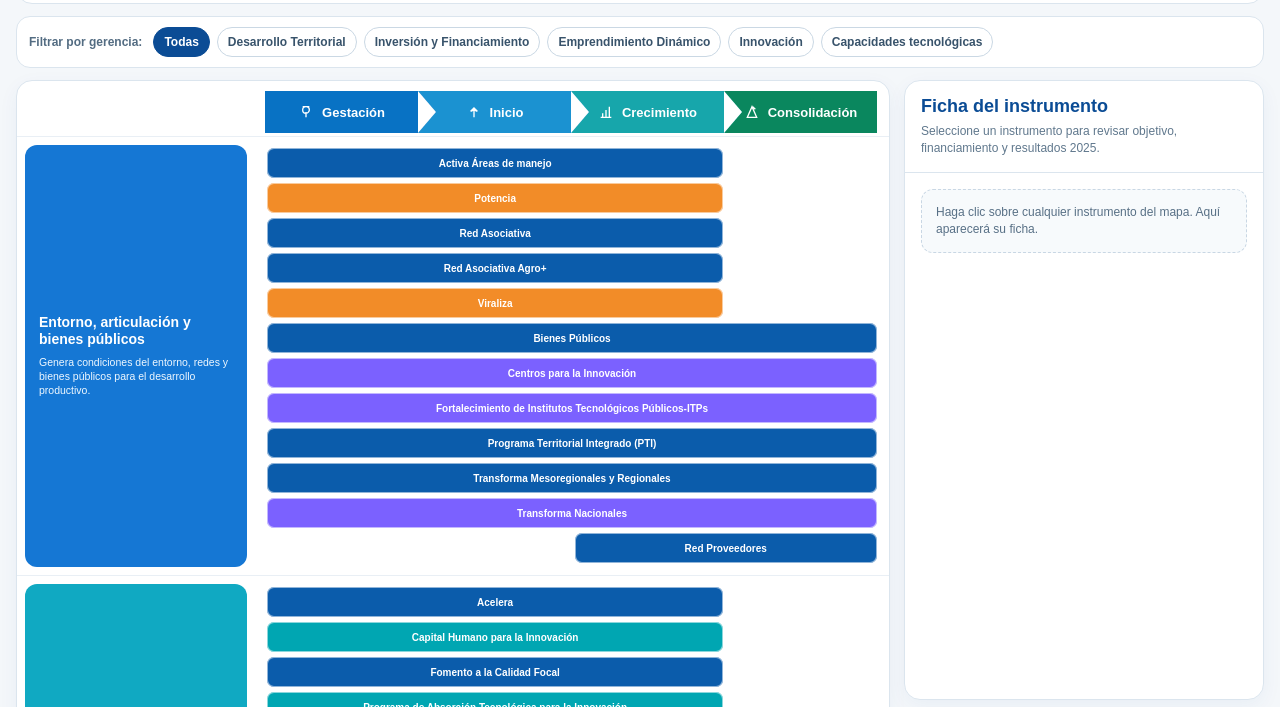
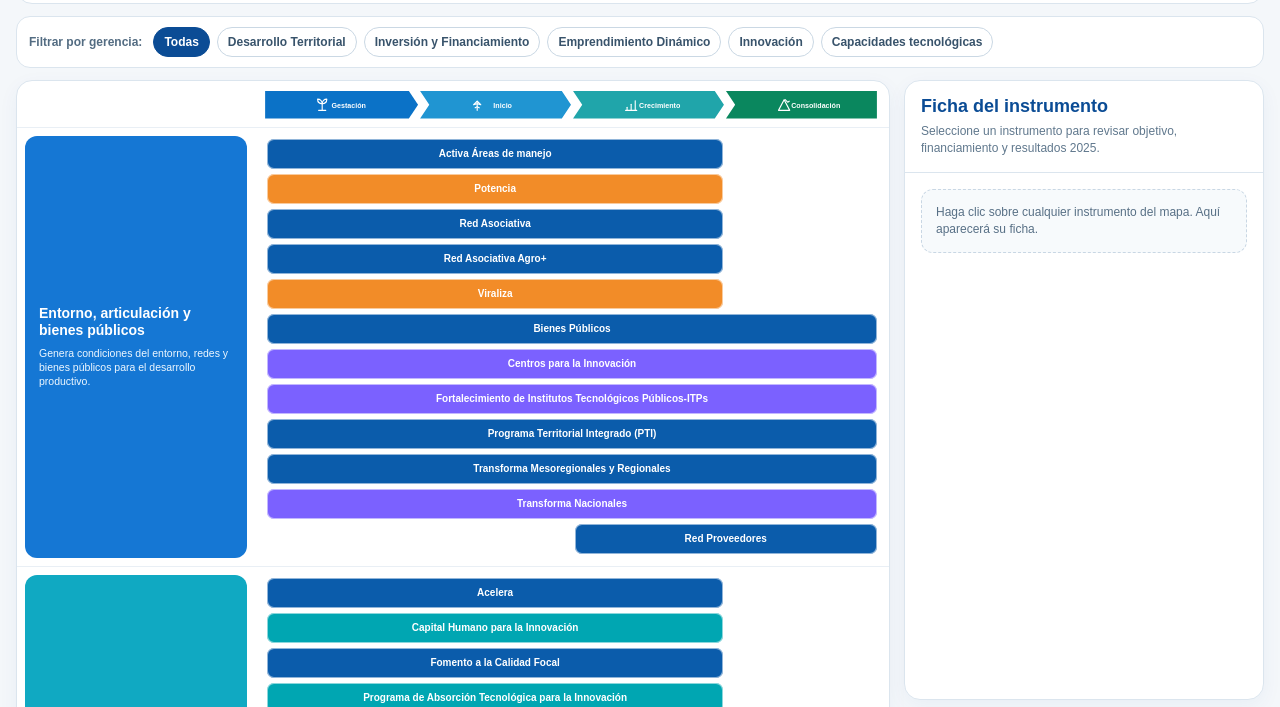
Before and after one commit to EstrategiaCorfo/mapa-instrumentos-corfo, a plain HTML site: page index.html in a window 1280 px wide. Shown: the part 93-800 px from the top of the page. Drawn offline with Linux system fonts and the light colour scheme.

Commit message:
Corrige franja de etapas y la muestra arriba y abajo

```diff
--- a/index.html
+++ b/index.html
@@ -17,12 +17,11 @@
 .chip.active{background:#0b4c95;color:#fff;border-color:#0b4c95}
 .layout{display:grid;grid-template-columns:minmax(0,1fr) 360px;gap:14px;align-items:start}
 .mapcard,.side{background:#fff;border:1px solid var(--line);border-radius:16px;box-shadow:0 6px 20px rgba(11,76,149,.05)}.mapcard{overflow:hidden}
-.stagebar{display:grid;grid-template-columns:repeat(4,1fr);margin:10px 12px 3px 248px;height:42px}
-.stage{position:relative;color:#fff;display:flex;align-items:center;justify-content:center;gap:8px;font-size:13px;font-weight:700}
-.stage:not(:last-child)::after{content:"";position:absolute;right:-18px;top:0;border-top:21px solid transparent;border-bottom:21px solid transparent;border-left:18px solid currentColor;z-index:3}
-.stage:not(:first-child)::before{content:"";position:absolute;left:0;top:0;border-top:21px solid transparent;border-bottom:21px solid transparent;border-left:18px solid #fff;z-index:4}
-.stage span{position:relative;z-index:5}.s1{background:#0872c4;color:#0872c4}.s2{background:#1b92d1;color:#1b92d1}.s3{background:#17a6ab;color:#17a6ab}.s4{background:#0a875e;color:#0a875e}
-.stage b{color:#fff;position:relative;z-index:6;display:flex;gap:8px;align-items:center}.stage svg{width:16px;height:16px;stroke:#fff;fill:none;stroke-width:2}
+.stagebar-shell{margin:10px 12px 8px 248px}
+.stagebar-shell.bottom{margin-top:8px;margin-bottom:12px}
+.stagebar-svg{display:block;width:100%;height:auto;max-height:54px}
+.stagebar-svg .label{fill:#fff;font:700 14px Arial,Helvetica,sans-serif}
+.stagebar-svg .icon{fill:none;stroke:#fff;stroke-width:2.2;stroke-linecap:round;stroke-linejoin:round}
 .benefit-row{display:grid;grid-template-columns:238px minmax(0,1fr);border-top:1px solid #e9eff5}
 .benefit-label{margin:8px;border-radius:12px;color:#fff;padding:14px;display:flex;align-items:center;min-height:96px}.benefit-label h3{margin:0;font-size:14px;line-height:1.2}.benefit-label p{margin:7px 0 0;font-size:10.5px;line-height:1.35;color:#eff8ff}
 .benefit-grid{display:grid;grid-template-columns:repeat(4,minmax(0,1fr));grid-auto-rows:30px;gap:5px;padding:11px 12px 12px}
@@ -36,7 +35,7 @@
 .kpititle{margin:13px 0 7px;font-size:10px;font-weight:700;text-transform:uppercase;color:#5d7489}.kpis{display:grid;grid-template-columns:repeat(3,1fr);gap:6px}.kpi{background:#f5f8fb;border:1px solid #e0e8f0;border-radius:9px;text-align:center;padding:8px 5px}.kpi span{display:block;font-size:9px;color:#657d91}.kpi strong{display:block;font-size:16px;margin-top:3px}
 .obj{margin-top:12px;border:1px solid #e3ebf2;border-radius:11px;padding:11px;background:#fcfdfe}.obj b{font-size:10.5px;color:#526a80}.obj p{font-size:11px;line-height:1.45;color:#36516a;margin:6px 0 0;max-height:180px;overflow:auto}
 .kv{display:grid;grid-template-columns:78px 1fr;gap:6px 9px;border-top:1px solid #e6edf3;margin-top:12px;padding-top:11px;font-size:11px}.k{font-weight:700;color:#667e92}
-@media(max-width:1180px){.layout{grid-template-columns:1fr}.side{position:relative;top:0}}@media(max-width:760px){.stagebar{margin-left:10px}.benefit-row{grid-template-columns:1fr}.benefit-label{min-height:auto}.legend{grid-template-columns:1fr}}
+@media(max-width:1180px){.layout{grid-template-columns:1fr}.side{position:relative;top:0}}@media(max-width:760px){.stagebar-shell{margin-left:10px}.benefit-row{grid-template-columns:1fr}.benefit-label{min-height:auto}.legend{grid-template-columns:1fr}}
 </style>
 </head>
 <body>
@@ -45,13 +44,81 @@
 <nav class="toolbar" id="filters"><strong>Filtrar por gerencia:</strong></nav>
 <div class="layout">
 <main class="mapcard">
-<div class="stagebar">
-<div class="stage s1"><b><svg viewBox="0 0 24 24"><path d="M12 20v-8M7 4h10M12 4c4 0 5 3 5 5s-2 5-5 5-5-2-5-5 1-5 5-5Z"/></svg>Gestación</b></div>
-<div class="stage s2"><b><svg viewBox="0 0 24 24"><path d="M12 20V6M12 6l5 5-5-2-5 2 5-5Z"/></svg>Inicio</b></div>
-<div class="stage s3"><b><svg viewBox="0 0 24 24"><path d="M4 20h16M7 20v-6M12 20V9M17 20V4"/></svg>Crecimiento</b></div>
-<div class="stage s4"><b><svg viewBox="0 0 24 24"><path d="m5 20 7-16 7 16H5ZM13 4l4 4"/></svg>Consolidación</b></div>
+<div class="stagebar-shell">
+<svg class="stagebar-svg" viewBox="0 0 1200 54" role="img" aria-label="Etapas: Gestación, Inicio, Crecimiento y Consolidación">
+  <polygon points="0,0 282,0 300,27 282,54 0,54" fill="#0B72C7"/>
+  <polygon points="304,0 582,0 600,27 582,54 304,54 322,27" fill="#2095D2"/>
+  <polygon points="604,0 882,0 900,27 882,54 604,54 622,27" fill="#20A5AA"/>
+  <polygon points="904,0 1200,0 1200,54 904,54 922,27" fill="#0A875E"/>
+
+  <g class="icon" transform="translate(112 27)">
+    <path d="M0 10V-2"/>
+    <path d="M0-2c-6 0-9-4-9-9 5 0 9 3 9 9Z"/>
+    <path d="M0-2c6 0 9-4 9-9-5 0-9 3-9 9Z"/>
+    <path d="M-7 11H7"/>
+  </g>
+  <text class="label" x="164" y="33" text-anchor="middle">Gestación</text>
+
+  <g class="icon" transform="translate(416 27)">
+    <path d="M0 11V-7"/>
+    <path d="M0-7 7 0 0-2-7 0Z"/>
+    <path d="M-4 6 0 4 4 6"/>
+  </g>
+  <text class="label" x="466" y="33" text-anchor="middle">Inicio</text>
+
+  <g class="icon" transform="translate(718 27)">
+    <path d="M-11 11H11"/>
+    <path d="M-8 11V5"/>
+    <path d="M0 11V-1"/>
+    <path d="M8 11V-8"/>
+  </g>
+  <text class="label" x="774" y="33" text-anchor="middle">Crecimiento</text>
+
+  <g class="icon" transform="translate(1018 27)">
+    <path d="M-11 11 0-10 11 11Z"/>
+    <path d="M2-10 7-5 10-7"/>
+  </g>
+  <text class="label" x="1080" y="33" text-anchor="middle">Consolidación</text>
+</svg>
 </div>
 <div id="map"></div>
+<div class="stagebar-shell bottom">
+<svg class="stagebar-svg" viewBox="0 0 1200 54" role="img" aria-label="Etapas: Gestación, Inicio, Crecimiento y Consolidación">
+  <polygon points="0,0 282,0 300,27 282,54 0,54" fill="#0B72C7"/>
+  <polygon points="304,0 582,0 600,27 582,54 304,54 322,27" fill="#2095D2"/>
+  <polygon points="604,0 882,0 900,27 882,54 604,54 622,27" fill="#20A5AA"/>
+  <polygon points="904,0 1200,0 1200,54 904,54 922,27" fill="#0A875E"/>
+
+  <g class="icon" transform="translate(112 27)">
+    <path d="M0 10V-2"/>
+    <path d="M0-2c-6 0-9-4-9-9 5 0 9 3 9 9Z"/>
+    <path d="M0-2c6 0 9-4 9-9-5 0-9 3-9 9Z"/>
+    <path d="M-7 11H7"/>
+  </g>
+  <text class="label" x="164" y="33" text-anchor="middle">Gestación</text>
+
+  <g class="icon" transform="translate(416 27)">
+    <path d="M0 11V-7"/>
+    <path d="M0-7 7 0 0-2-7 0Z"/>
+    <path d="M-4 6 0 4 4 6"/>
+  </g>
+  <text class="label" x="466" y="33" text-anchor="middle">Inicio</text>
+
+  <g class="icon" transform="translate(718 27)">
+    <path d="M-11 11H11"/>
+    <path d="M-8 11V5"/>
+    <path d="M0 11V-1"/>
+    <path d="M8 11V-8"/>
+  </g>
+  <text class="label" x="774" y="33" text-anchor="middle">Crecimiento</text>
+
+  <g class="icon" transform="translate(1018 27)">
+    <path d="M-11 11 0-10 11 11Z"/>
+    <path d="M2-10 7-5 10-7"/>
+  </g>
+  <text class="label" x="1080" y="33" text-anchor="middle">Consolidación</text>
+</svg>
+</div>
 <section class="legend"><div class="legend-title">Leyenda</div><div><h4>Color de las cajas = gerencia administradora</h4><div class="legenditems" id="legend"></div></div><div><h4>Lectura del mapa</h4><div style="font-size:11px;color:#4d667c;line-height:1.45">Las filas corresponden al tipo de beneficio principal. Los instrumentos transversales pueden abarcar más de una etapa. Seleccione una caja para ver la ficha completa.</div></div></section>
 </main>
 <aside class="side"><div class="sidehead"><h2>Ficha del instrumento</h2><p>Seleccione un instrumento para revisar objetivo, financiamiento y resultados 2025.</p></div><div class="sidebody" id="detail"><div class="empty">Haga clic sobre cualquier instrumento del mapa. Aquí aparecerá su ficha.</div></div></aside>
```
